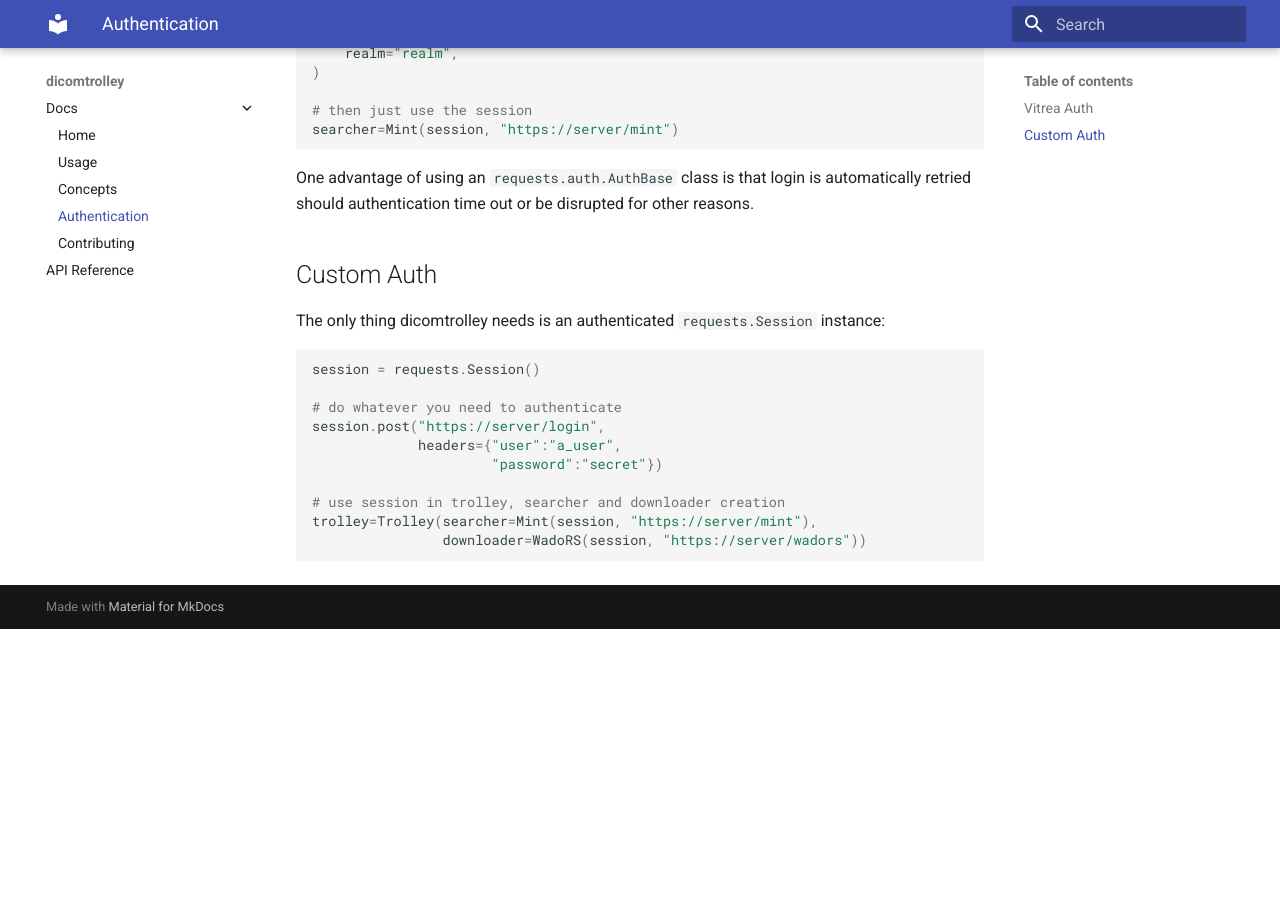
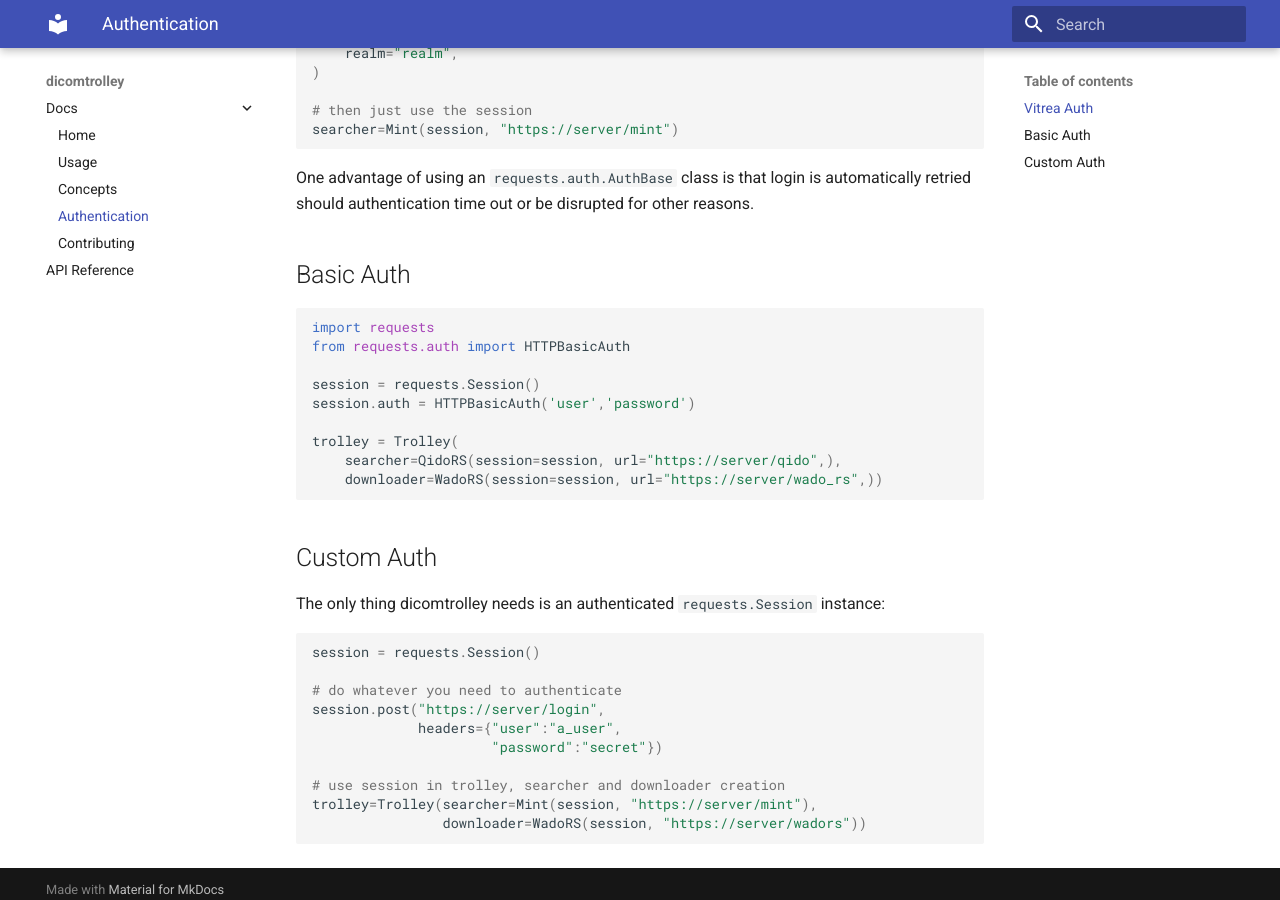
Before and after one commit to sjoerdk/dicomtrolley, an MkDocs documentation site: the page built from docs/authentication.md, in a window 1280 px wide and 900 px high, scrolled down 502 px. Built offline with MkDocs 1.6.1 and Material for MkDocs 9.7.7, drawn with Linux system fonts in a browser that asks for light colours; before the commit the page ends 1131 px from its top, so only the background shows below that.

Commit message:
Adds BasicAuth to authentication docs

````diff
--- a/docs/authentication.md
+++ b/docs/authentication.md
@@ -23,6 +23,20 @@ searcher=Mint(session, "https://server/mint")
 One advantage of using an `requests.auth.AuthBase` class is that login is automatically retried should authentication
 time out or be disrupted for other reasons.
 
+## Basic Auth
+```python
+import requests
+from requests.auth import HTTPBasicAuth
+
+session = requests.Session()
+session.auth = HTTPBasicAuth('user','password')
+
+trolley = Trolley(
+    searcher=QidoRS(session=session, url="https://server/qido",),
+    downloader=WadoRS(session=session, url="https://server/wado_rs",))
+
+```
+
 ## Custom Auth
 The only thing dicomtrolley needs is an authenticated `requests.Session` instance:
 ```python
````
